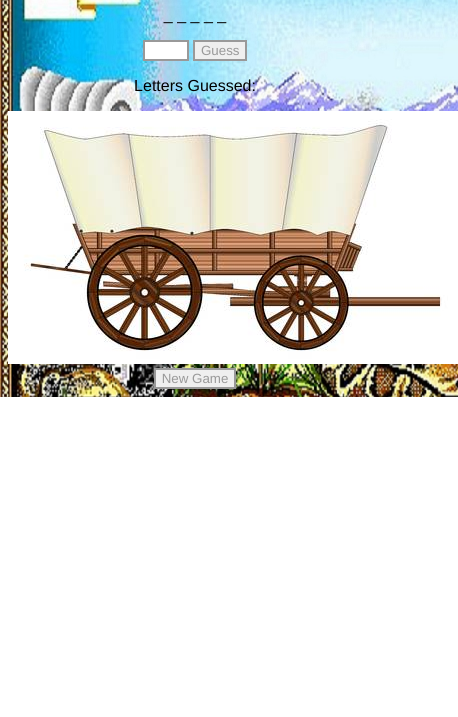
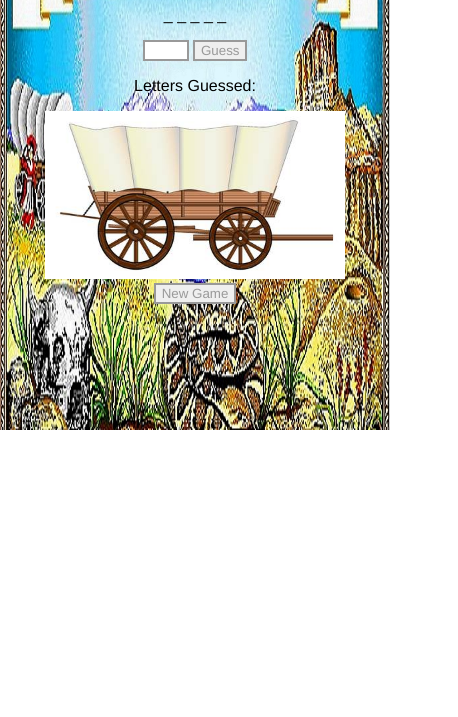
Before and after one commit to dpd1208/Word-Guess-Game, a plain HTML site: page index.html in a window 390 px wide. Shown: the part 127-844 px from the top of the page, 458 px wide, since content can reach past the window. Drawn offline with Linux system fonts and the light colour scheme.

Commit message:
add responsiveness to images

```diff
--- a/assets/style.css
+++ b/assets/style.css
@@ -5,6 +5,7 @@ body {
 	text-align: center;
 	font-family: Helvetica, sans-serif;
 }
+
 input {
 	border: 2px solid #999;
 	font-family: Helvetica, sans-serif;
@@ -20,3 +21,14 @@ h1 {
 	font-family: 'Permanent Marker', 'cursive';
 	margin-top: 20%;
 }
+
+@media (max-width: 700px) {
+	body { background-image: url('./images/oregontrail_small.jpg');
+}
+
+@media (max-width: 700px) {
+	img {
+		width:80%;
+		margin: 0 10% 0 10%;
+	}
+}
```
Also changed, not shown: assets/images/oregontrail_small.jpg (added).
